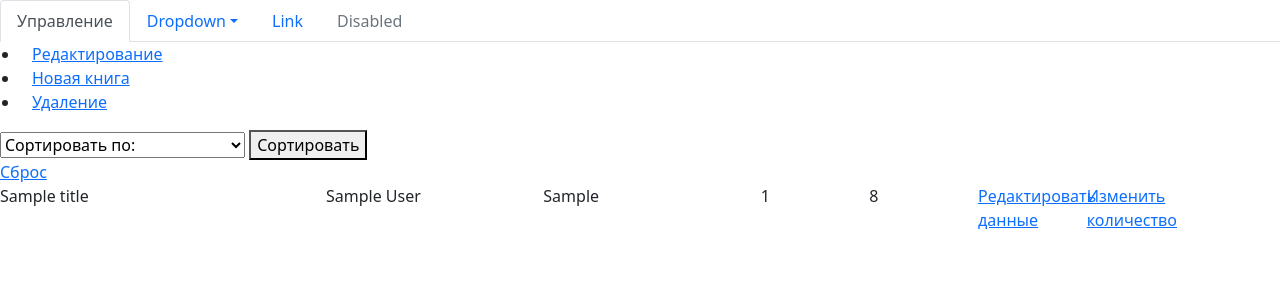
After one commit to flatline-dot/lib_control, a Django app: page /correct/ in a window 1280 px wide. The commit adds this page. Shown: the top 300 px of the page. Run offline with Django 4.2, Linux system fonts and the light colour scheme; tables that the repository leaves empty hold one stand-in row (values such as "Sample post").

Commit message:
add view CorrectBooksData

```diff
--- a/lib_control/lib_app/models.py
+++ b/lib_control/lib_app/models.py
@@ -8,6 +8,9 @@ class Title(models.Model):
     def __str__(self):
         return f'{self.name_book}'
 
+    class Meta:
+        ordering = ['name_book']
+
 
 class Author(models.Model):
     author_book = models.CharField(max_length=50, unique=True)
@@ -15,12 +18,18 @@ class Author(models.Model):
     def __str__(self):
         return f'{self.author_book}'
 
+    class Meta:
+        ordering = ['author_book']
+
 
 class Genre(models.Model):
     genre_book = models.CharField(max_length=50, unique=True)
 
     def __str__(self):
         return f'{self.genre_book}'
+
+    class Meta:
+        ordering = ['genre_book']
 
 
 class Book(models.Model):
@@ -34,6 +43,9 @@ class Book(models.Model):
 
     def __str__(self):
         return f'{self.book_title}-{self.book_author}'
+
+    class Meta:
+        ordering = ['book_title']
 
 
 class Reading(models.Model):
--- a/lib_control/lib_app/templates/base.html
+++ b/lib_control/lib_app/templates/base.html
@@ -13,7 +13,7 @@
     <script src="https://cdn.jsdelivr.net/npm/bootstrap@5.1.3/dist/js/bootstrap.bundle.min.js" integrity="sha384-ka7Sk0Gln4gmtz2MlQnikT1wXgYsOg+OMhuP+IlRH9sENBO0LRn5q+8nbTov4+1p" crossorigin="anonymous"></script>
     <ul class="nav nav-tabs">
       <li class="nav-item">
-        <a class="nav-link active" aria-current="page" href="#">Active</a>
+        <a class="nav-link active" aria-current="page" href="{% url 'manage' %}">Управление</a>
       </li>
       <li class="nav-item dropdown">
         <a class="nav-link dropdown-toggle" data-bs-toggle="dropdown" href="#" role="button" aria-expanded="false">Dropdown</a>
--- /dev/null
+++ b/lib_control/lib_app/templates/lib_app/correct_books_data.html
@@ -0,0 +1,50 @@
+{% extends 'lib_app/management.html' %}
+{% block correct %}
+
+<form action="{% url 'correct' %}" method="get">
+<select name="select"> <!--Supplement an id here instead of using 'name'-->
+  <option disabled selected value>Сортировать по:</option>
+
+  {% for key, value_ in sort_options.items %}
+     {% if choice_sort_options == key%}
+        <option value={{ key }} selected>{{ value_ }}</option>
+    {% else %}
+        <option value={{ key }}>{{ value_ }}</option>
+    {% endif %}
+  {% endfor %}
+</select>
+<button type="submit">Сортировать</button>
+</form>
+<a href="{% url 'correct' %}">Сброс</a>
+    {% for book in object_list %}
+       <div class="row">
+           <div class="col-3">
+                {{ book.book_title }}
+            </div>
+
+           <div class="col-2">
+                {{ book.book_author }}
+            </div>
+
+           <div class="col-2">
+                 {{ book.book_genre }}
+            </div>
+           <div class="col-1">
+                 {{ book.reading_set.all.count }}
+            </div>
+           <div class="col-1">
+                 {{ book.available_count }}
+            </div>
+           <div class="col-1">
+                <div class="row">
+                    <a href="#">Редактировать данные</a>
+                </div>
+           </div>
+           <div class="col-1">
+                <div class="row">
+                    <a href="#">Изменить количество</a>
+                </div>
+           </div>
+       </div>
+    {% endfor %}
+{% endblock %}
--- /dev/null
+++ b/lib_control/lib_app/templates/lib_app/management.html
@@ -0,0 +1,12 @@
+{% include 'base.html' %}
+{% block content %}
+    <ul class="row">
+        <li><a href="{% url 'correct' %}">Редактирование</a></li>
+        <li><a href="#">Новая книга</a></li>
+        <li><a href="#">Удаление</a></li>
+    </ul>
+
+{% endblock %}
+
+{% block correct %}
+{% endblock %}
--- a/lib_control/lib_app/urls.py
+++ b/lib_control/lib_app/urls.py
@@ -2,5 +2,7 @@ from django.urls import path
 from . import views
 
 urlpatterns = [
-    path('', views.AllBooks.as_view(), name='home')
+    path('', views.AllBooks.as_view(), name='home'),
+    path('manage/', views.ManagementBooks.as_view(), name='manage'),
+    path('correct/', views.CorrectBooksData.as_view(), name='correct')
 ]
--- a/lib_control/lib_app/views.py
+++ b/lib_control/lib_app/views.py
@@ -1,7 +1,34 @@
-from django.views.generic import ListView
+from django.views.generic import ListView, TemplateView
 from .models import Book
-from django.views import View
+
+sort_options = {
+    'book_title': 'Книги по алфавиту',
+    '-book_title': 'Книги в обратном порядке',
+    'book_author': 'Авторы по алфавиту',
+    '-book_author': 'Авторы в обратном порядке',
+    'book_genre': 'Жанры по алфавиту',
+    '-book_genre': 'Жанры в обратном порядке'
+}
 
 class AllBooks(ListView):
     model = Book
     template_name = 'lib_app/all_books.html'
+
+
+class ManagementBooks(TemplateView):
+    template_name = 'lib_app/management.html'
+
+
+class CorrectBooksData(AllBooks):
+    template_name = 'lib_app/correct_books_data.html'
+
+    def get_ordering(self):
+        ordering = self.request.GET.get('select')
+        print(self.request.GET)
+        return ordering
+
+    def get_context_data(self, *, object_list=None, **kwargs):
+        context = super().get_context_data(**kwargs)
+        context['sort_options'] = sort_options
+        context['choice_sort_options'] = self.request.GET.get('select')
+        return context
```
